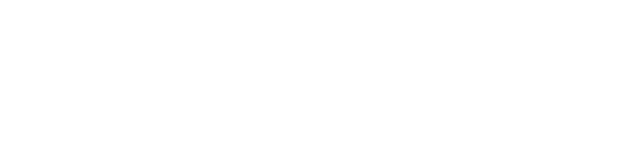
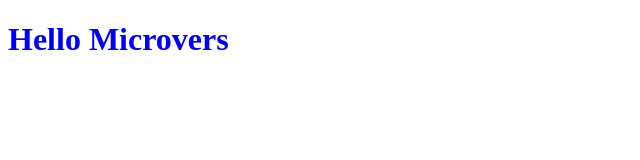
Before and after one commit to AliShahSafdari/Hello-world, a website: page index.html in a window 1280 px wide. Shown: the whole page, without its empty margins (0-640 px from the left). Drawn offline with Linux system fonts and the light colour scheme.

Commit message:
first commit in the feature branch indxt.html

```diff
--- a/index.html
+++ b/index.html
@@ -5,11 +5,12 @@
     <meta charset="UTF-8">
     <meta http-equiv="X-UA-Compatible" content="IE=edge">
     <meta name="viewport" content="width=device-width, initial-scale=1.0">
-    <title>Document</title>
+    <link rel="stylesheet" href="style.css">
+    <title></title>
 </head>
 
 <body>
-
+    <h1>Hello Microvers</h1>
 </body>
 
 </html>
--- /dev/null
+++ b/style.css
@@ -0,0 +1,3 @@
+h1 {
+    color: blue;
+}
```
Also changed, not shown: package.json (added, +27 -0 lines), .github/workflows/linters.yml (added), 4 other files.
